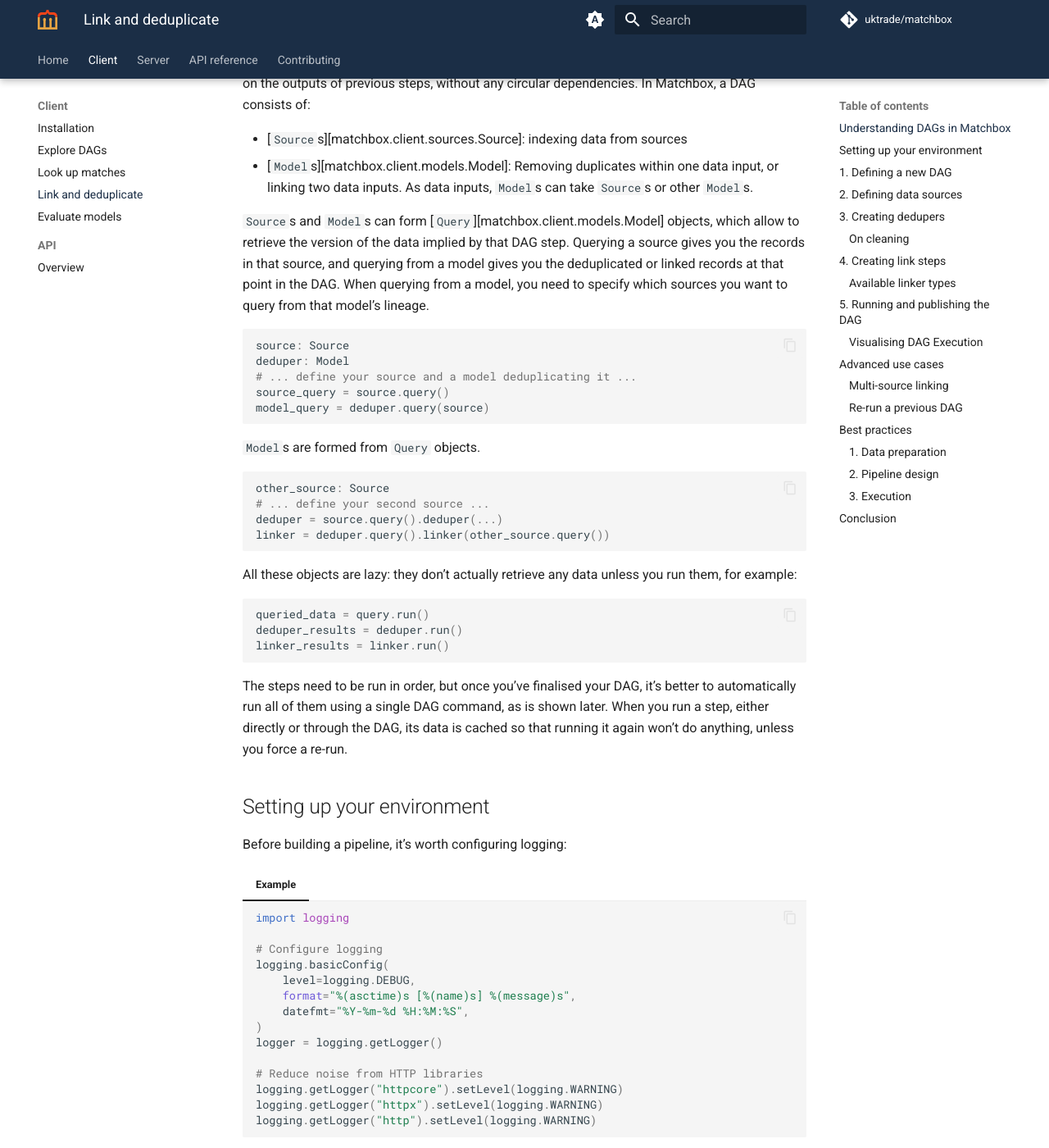
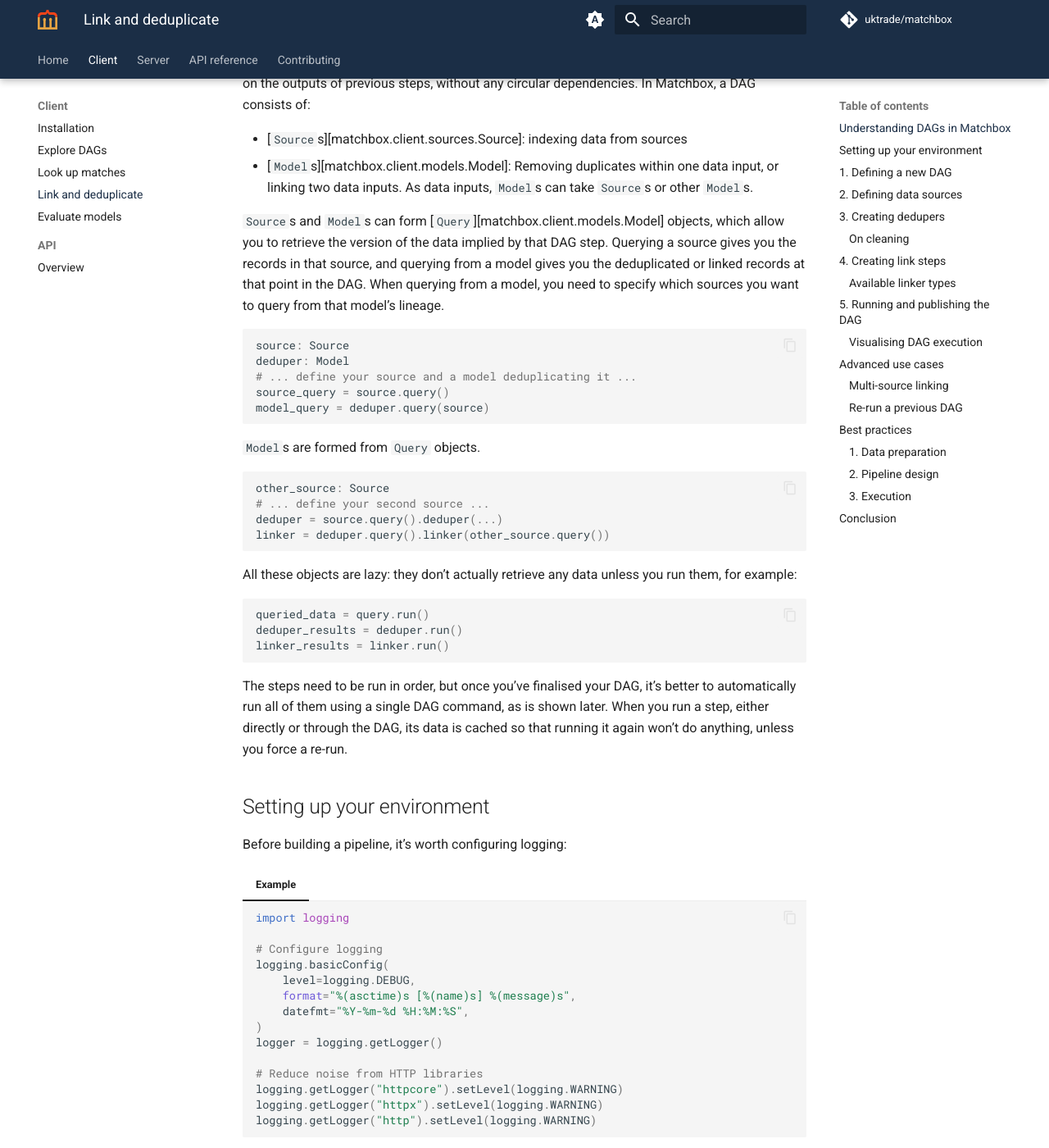
Before and after one commit to will-langdale/matchbox, an MkDocs documentation site: the page built from docs/client/link-data.md, in a window 1280 px wide and 1400 px high, scrolled down 450 px. Shown: the whole window at 82% size. Built offline with MkDocs 1.6.1 and Material for MkDocs 9.7.7, drawn with Linux system fonts in a browser that asks for light colours; comment, search, counter and statistics services are not loaded; some of the changed text lies outside the part shown.

Commit message:
Address PR comments

````diff
--- a/docs/client/link-data.md
+++ b/docs/client/link-data.md
@@ -11,7 +11,7 @@
 * [`Source`s][matchbox.client.sources.Source]: indexing data from sources
 * [`Model`s][matchbox.client.models.Model]: Removing duplicates within one data input, or linking two data inputs. As data inputs, `Model`s can take `Source`s or other `Model`s.
 
-`Source`s and `Model`s can form [`Query`][matchbox.client.models.Model] objects, which allow to retrieve the version of the data implied by that DAG step. Querying a source gives you the records in that source, and querying from a model gives you the deduplicated or linked records at that point in the DAG. When querying from a model, you need to specify which sources you want to query from that model's lineage.
+`Source`s and `Model`s can form [`Query`][matchbox.client.models.Model] objects, which allow you to retrieve the version of the data implied by that DAG step. Querying a source gives you the records in that source, and querying from a model gives you the deduplicated or linked records at that point in the DAG. When querying from a model, you need to specify which sources you want to query from that model's lineage.
 
 ```python
 source: Source
@@ -40,7 +40,6 @@
 
 The steps need to be run in order, but once you've finalised your DAG, it's better to automatically run all of them using a single DAG command, as is shown later. When you run a step, either directly or through the DAG, its data is cached so that running it again won't do anything, unless you force a re-run.
 
-
 ## Setting up your environment
 
 Before building a pipeline, it's worth configuring logging:
@@ -410,7 +409,7 @@
 
 
 
-### Visualising DAG Execution
+### Visualising DAG execution
 
 When you run a DAG, Matchbox provides real-time status information:
 
````
Also changed, not shown: other parts of docs/client/link-data.md (+3 -3 lines), docs/api/common/factories/index.md (+1 -0 lines), 2 other files.
